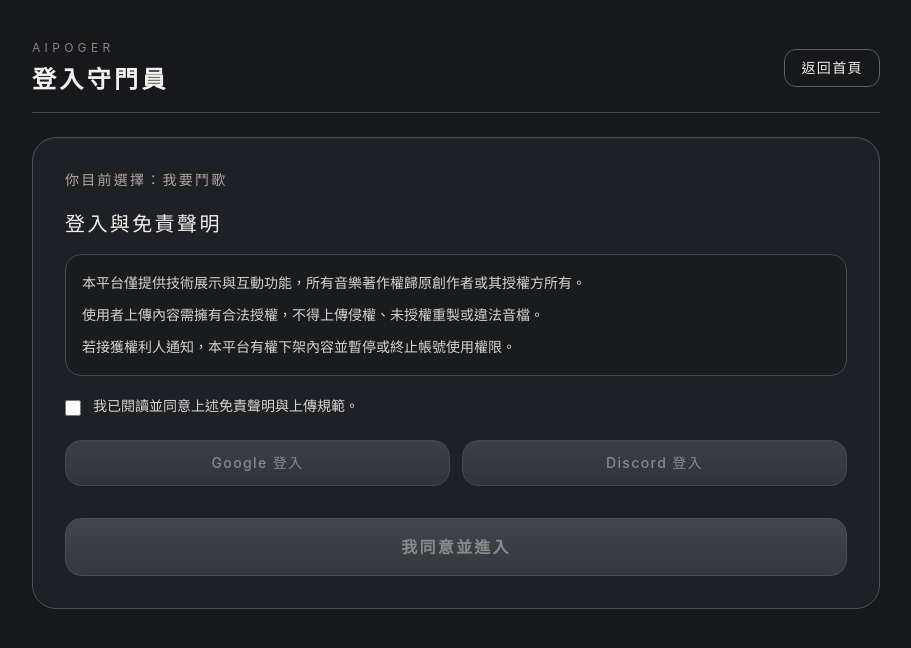
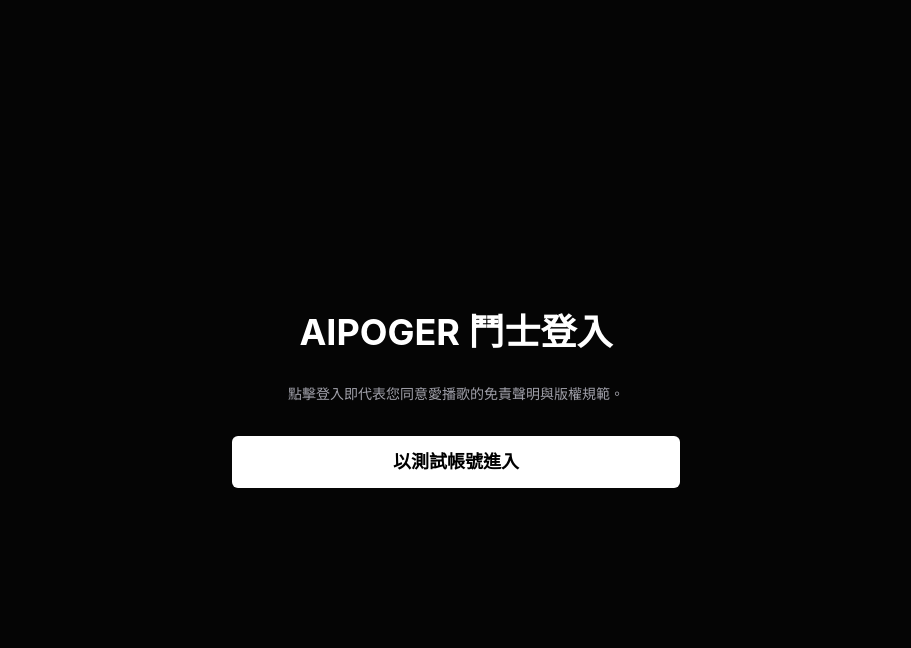
Before and after one commit to djapple99/aipoger-web, a Next.js app: page /auth in a window 1280 px wide. Shown: the top 648 px of the page, without its empty margins (184-1095 px from the left). Built offline with nearby package versions, Linux system fonts and the light colour scheme; no server answers.

Commit message:
fix auth suspense error

```diff
--- a/src/app/auth/page.tsx
+++ b/src/app/auth/page.tsx
@@ -1,186 +1,45 @@
-"use client";
+'use client';
 
-import Link from "next/link";
-import { useRouter, useSearchParams } from "next/navigation";
-import { useEffect, useMemo, useState } from "react";
-import { supabase } from "@/lib/supabase";
+import { Suspense } from 'react';
+import { useSearchParams } from 'next/navigation';
 
-type Intent = "battle" | "watch";
-
-function resolveIntent(intentValue: string | null): Intent {
-  return intentValue === "watch" ? "watch" : "battle";
-}
-
-const DISCLAIMER_ITEMS = [
-  "本平台僅提供技術展示與互動功能，所有音樂著作權歸原創作者或其授權方所有。",
-  "使用者上傳內容需擁有合法授權，不得上傳侵權、未授權重製或違法音檔。",
-  "若接獲權利人通知，本平台有權下架內容並暫停或終止帳號使用權限。",
-];
-
-export default function AuthGatePage() {
-  const router = useRouter();
+function AuthContent() {
   const searchParams = useSearchParams();
-  const intent = useMemo(() => resolveIntent(searchParams.get("intent")), [searchParams]);
-  const [isAgree, setIsAgree] = useState(false);
-  const [isLoading, setIsLoading] = useState(true);
-  const [isAwarding, setIsAwarding] = useState(false);
-  const [sessionReady, setSessionReady] = useState(false);
-  const [errorMessage, setErrorMessage] = useState<string | null>(null);
-
-  useEffect(() => {
-    let isMounted = true;
-
-    const bootstrap = async () => {
-      const {
-        data: { session },
-      } = await supabase.auth.getSession();
-
-      if (!isMounted) return;
-      setSessionReady(Boolean(session));
-      setIsLoading(false);
-    };
-
-    bootstrap();
-
-    const {
-      data: { subscription },
-    } = supabase.auth.onAuthStateChange((event, session) => {
-      if (!isMounted) return;
-      if (event === "SIGNED_IN" && session) {
-        setSessionReady(true);
-      }
-      if (event === "SIGNED_OUT") {
-        setSessionReady(false);
-      }
-    });
-
-    return () => {
-      isMounted = false;
-      subscription.unsubscribe();
-    };
-  }, []);
-
-  useEffect(() => {
-    if (!sessionReady) return;
-
-    const awardDailyPoints = async () => {
-      setIsAwarding(true);
-      setErrorMessage(null);
-
-      const { error } = await supabase.rpc("award_daily_login_points");
-
-      if (error) {
-        throw error;
-      }
-
-      setIsAwarding(false);
-    };
-
-    awardDailyPoints().catch(() => {
-      setErrorMessage("點數更新暫時失敗，仍可繼續進入。");
-      setIsAwarding(false);
-    });
-  }, [sessionReady]);
-
-  const signIn = async (provider: "google" | "discord") => {
-    setErrorMessage(null);
-    const redirectTo = `${window.location.origin}/auth?intent=${intent}`;
-    const { error } = await supabase.auth.signInWithOAuth({
-      provider,
-      options: { redirectTo },
-    });
-    if (error) {
-      setErrorMessage(error.message);
-    }
-  };
-
-  const handleContinue = () => {
-    if (intent === "watch") {
-      router.push("/battle");
-      return;
-    }
-    router.push("/battle/setup");
-  };
+  const error = searchParams.get('error');
 
   return (
-    <main className="min-h-screen bg-[#16181b] text-[#efebe8]">
-      <div className="mx-auto flex min-h-screen w-full max-w-4xl flex-col px-4 py-6 sm:px-6 md:py-10">
-        <header className="mb-6 flex items-center justify-between border-b border-[#44494f] pb-4">
-          <div>
-            <p className="text-xs tracking-[0.36em] text-[#8f847e]">AIPOGER</p>
-            <h1 className="mt-2 text-2xl font-semibold tracking-[0.14em] text-[#f4f0ed]">登入守門員</h1>
-          </div>
-          <Link
-            href="/"
-            className="rounded-xl border border-[#5a6067] px-4 py-2 text-sm tracking-[0.1em] text-[#dad5d2] transition hover:border-[#ff8d40] hover:text-[#ffd5ba]"
-          >
-            返回首頁
-          </Link>
-        </header>
+    <div className="flex min-h-screen flex-col items-center justify-center bg-[#050505] p-24">
+      <div className="z-10 w-full max-w-md items-center justify-between text-sm">
+        <h1 className="text-4xl font-bold text-white text-center mb-8">
+          AIPOGER 鬥士登入
+        </h1>
 
-        <section className="rounded-3xl border border-[#4c5158] bg-[#1f2226]/90 p-5 shadow-[inset_0_1px_0_rgba(255,255,255,0.05)] md:p-8">
-          <p className="text-sm tracking-[0.16em] text-[#b3a59e]">
-            你目前選擇：{intent === "battle" ? "我要鬥歌" : "觀戰聽歌"}
-          </p>
-
-          <h2 className="mt-5 text-xl font-medium tracking-[0.12em] text-[#f3efec]">登入與免責聲明</h2>
-          <div className="mt-4 space-y-2 rounded-2xl border border-[#43484e] bg-[#191c1f] p-4">
-            {DISCLAIMER_ITEMS.map((item) => (
-              <p key={item} className="text-sm leading-6 text-[#d8d1cc]">
-                {item}
-              </p>
-            ))}
-          </div>
-
-          <label className="mt-5 flex cursor-pointer items-start gap-3">
-            <input
-              type="checkbox"
-              checked={isAgree}
-              onChange={(event) => setIsAgree(event.target.checked)}
-              className="mt-1 h-4 w-4 accent-[#ff7a28]"
-            />
-            <span className="text-sm text-[#dbd4cf]">我已閱讀並同意上述免責聲明與上傳規範。</span>
-          </label>
-
-          {!sessionReady ? (
-            <div className="mt-6 grid grid-cols-1 gap-3 md:grid-cols-2">
-              <button
-                type="button"
-                onClick={() => signIn("google")}
-                disabled={isLoading || !isAgree}
-                className="rounded-2xl border border-[#6a7077] bg-gradient-to-b from-[#5c6168] to-[#43484f] px-5 py-3 text-sm font-medium tracking-[0.1em] text-[#f3efec] transition hover:border-[#ff8d40] hover:shadow-[0_0_14px_rgba(255,121,40,0.38)] disabled:cursor-not-allowed disabled:opacity-50"
-              >
-                Google 登入
-              </button>
-              <button
-                type="button"
-                onClick={() => signIn("discord")}
-                disabled={isLoading || !isAgree}
-                className="rounded-2xl border border-[#6a7077] bg-gradient-to-b from-[#5c6168] to-[#43484f] px-5 py-3 text-sm font-medium tracking-[0.1em] text-[#f3efec] transition hover:border-[#ff8d40] hover:shadow-[0_0_14px_rgba(255,121,40,0.38)] disabled:cursor-not-allowed disabled:opacity-50"
-              >
-                Discord 登入
-              </button>
-            </div>
-          ) : (
-            <div className="mt-6">
-              <p className="text-sm text-[#c8bfba]">
-                {isAwarding ? "正在檢查每日登入點數..." : "登入成功，帳號狀態已準備完成。"}
-              </p>
+        {error && (
+          <div className="bg-red-500/10 border border-red-500/50 text-red-500 p-4 rounded-md mb-6 text-center">
+            認證發生錯誤，請重試。
           </div>
         )}
 
-          {errorMessage && <p className="mt-4 text-sm text-[#ffb88f]">{errorMessage}</p>}
-
+        <div className="flex flex-col gap-4">
+          <p className="text-[#a1a1aa] text-center mb-4">
+            點擊登入即代表您同意愛播歌的免責聲明與版權規範。
+          </p>
           <button
-            type="button"
-            onClick={handleContinue}
-            disabled={!sessionReady || !isAgree || isAwarding}
-            className="mt-8 w-full rounded-2xl border border-[#777d84] bg-gradient-to-b from-[#666c73] to-[#4a5057] px-5 py-4 text-base font-semibold tracking-[0.14em] text-[#f8f3ef] transition hover:border-[#ff8d40] hover:shadow-[0_0_18px_rgba(255,121,40,0.45)] disabled:cursor-not-allowed disabled:opacity-50"
+            className="bg-white text-black hover:bg-[#ff6a00] hover:text-white transition-colors py-3 px-6 rounded-md font-bold text-lg"
+            onClick={() => window.location.href = '/'}
           >
-            我同意並進入
+            以測試帳號進入
           </button>
-        </section>
         </div>
-    </main>
+      </div>
+    </div>
   );
 }
+
+export default function AuthPage() {
+  return (
+    <Suspense fallback={<div className="min-h-screen bg-[#050505] flex items-center justify-center text-[#ff6a00]">載入中...</div>}>
+      <AuthContent />
+    </Suspense>
+  );
+}
```
Lines whose indentation alone changed are shown as unchanged.
